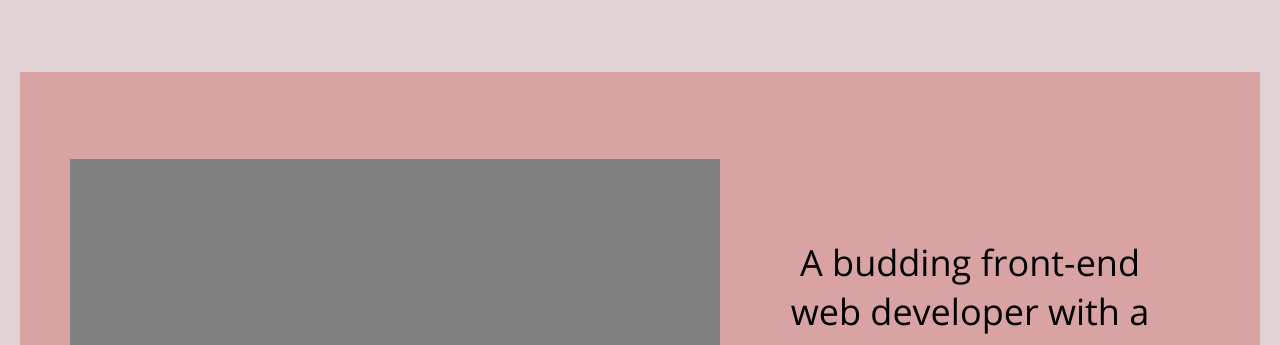
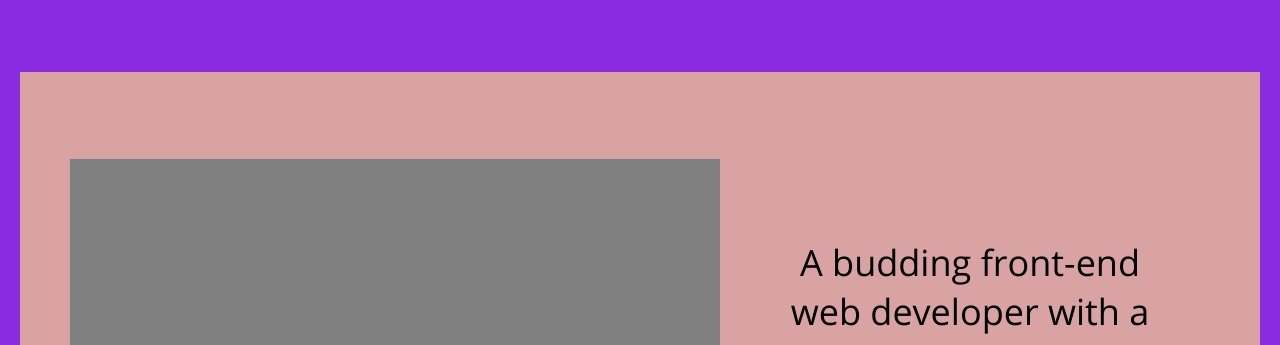
Before and after one commit to marissabertrand/UX_UI_HW_17, a plain HTML site: page index.html in a window 1280 px wide. Shown: the part 103-448 px from the top of the page. Drawn offline with Linux system fonts and the light colour scheme; files whose address does not match are found by name.

Commit message:
Update style.css

```diff
--- a/CSS/style.css
+++ b/CSS/style.css
@@ -1,6 +1,6 @@
 /*--Section Formatting--*/
 body{
-    background-color: #E1D3D4;
+    background-color: blueviolet;
     display: flex;
     flex-direction: column;
     margin: 0px;
```
